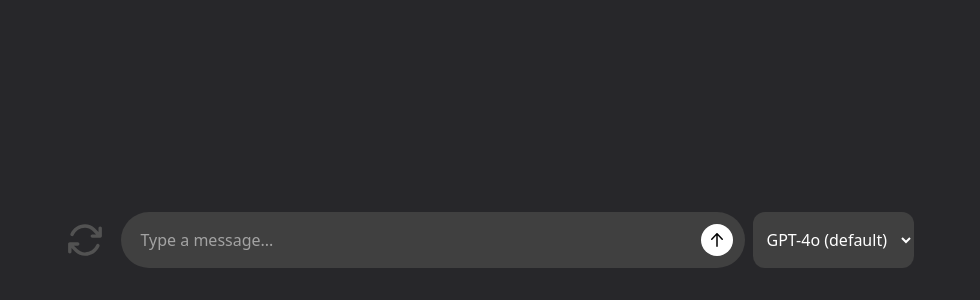
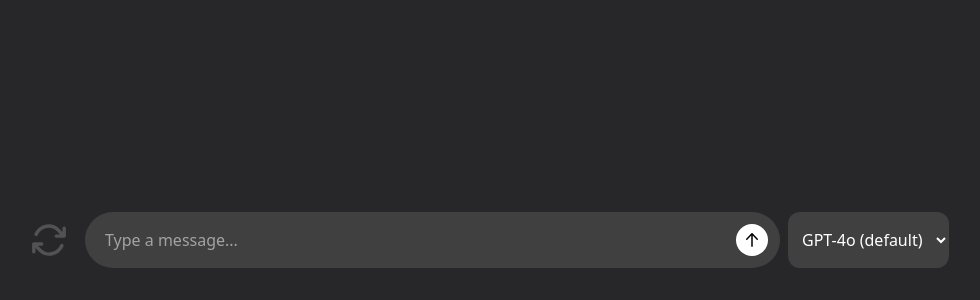
Before and after one commit to ivanoconnor/chat_ui, a SvelteKit app: page /app4 in a window 1280 px wide. Shown: the part 500-800 px from the top of the page, without its empty margins (155-1135 px from the left). Built offline with nearby package versions, Linux system fonts and the light colour scheme.

Commit message:
ui edits + fix input box

```diff
--- a/src/routes/app4/+page.svelte
+++ b/src/routes/app4/+page.svelte
@@ -52,7 +52,7 @@
       >
         {#each messages as message, i}
           <div
-            class="flex flex-row gap-2 mb-4 w-full sm:w-1/2"
+            class="flex flex-row gap-2 mb-4 w-full sm:w-3/4"
             class:justify-end={message.role === "user"}
             class:justify-start={message.role !== "user"}
           >
@@ -87,7 +87,7 @@
       </div>
 
       <div
-        class="w-full self-end mb-4 sm:mb-8 flex flex-row items-center px-4 justify-center gap-2"
+        class="w-full sm:w-3/4 self-center mb-4 sm:mb-8 flex flex-row items-center px-4 justify-center gap-2"
       >
         <button
           aria-label="Clear chat messages"
@@ -110,11 +110,11 @@
           </svg>
         </button>
         <div
-          class="bg-neutral-700 rounded-[28px] p-4 w-full sm:w-1/2 flex flex-row items-center relative"
+          class="bg-neutral-700 rounded-[28px] p-4 flex-grow flex flex-row items-center relative"
         >
           <!-- svelte-ignore a11y_autofocus -->
           <div
-            contenteditable="true"
+            contenteditable="plaintext-only"
             autofocus
             role="textbox"
             tabindex="0"
```
